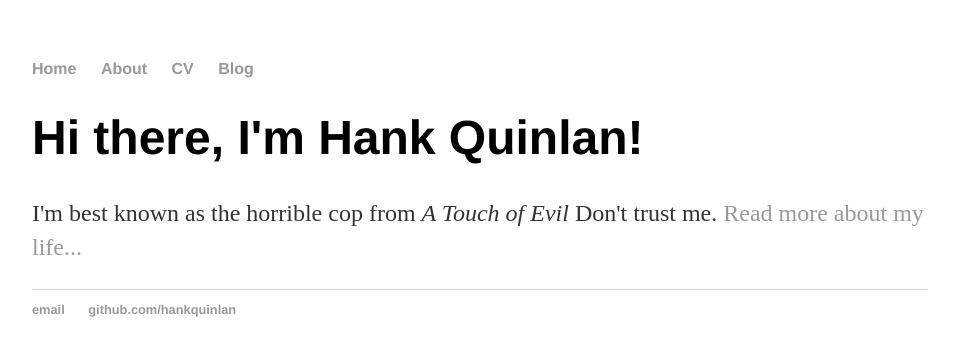
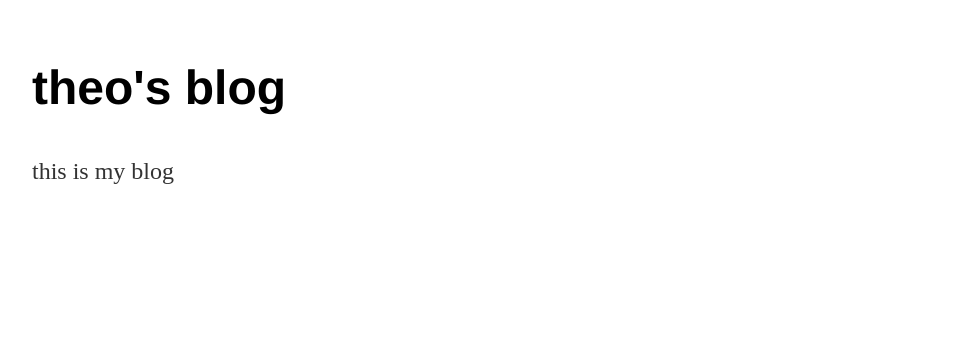
Before and after one commit to theo-m/theo-m.github.io, a Jekyll site: the page built from index.html, in a window 1280 px wide. Shown: the top 356 px of the page, without its empty margins (160-1115 px from the left). Built offline with Jekyll 4.4.1, drawn with Linux system fonts in a browser that asks for light colours.

Commit message:
Personalized

```diff
--- a/_layouts/default.html
+++ b/_layouts/default.html
@@ -7,23 +7,23 @@
         </head>
         <body>
             <nav>
-                <ul>
+<!--                 <ul>
                     <li><a href="/">Home</a></li>
                     <li><a href="/about">About</a></li>
                     <li><a href="/cv">CV</a></li>
                     <li><a href="/blog">Blog</a></li>
                 </ul>
-            </nav>
+            </nav> -->
             <div class="container">
 
             {{ content }}
 
             </div><!-- /.container -->
-            <footer>
+            <!-- <footer>
                 <ul>
                     <li><a href="mailto:hankquinlanhub@gmail.com">email</a></li>
                     <li><a href="https://github.com/hankquinlan">github.com/hankquinlan</a></li>
                 </ul>
-            </footer>
+            </footer> -->
         </body>
     </html>
--- a/index.html
+++ b/index.html
@@ -1,8 +1,8 @@
 ---
 layout: default
-title: Hank Quinlan, Horrible Cop
+title: Hey there
 ---
 <div class="blurb">
-    <h1>Hi there, I'm Hank Quinlan!</h1>
-    <p>I'm best known as the horrible cop from <em>A Touch of Evil</em> Don't trust me. <a href="/about">Read more about my life...</a></p>
+    <h1>theo's blog</h1>
+    <p>this is my blog</p>
 </div><!-- /.blurb -->
```
